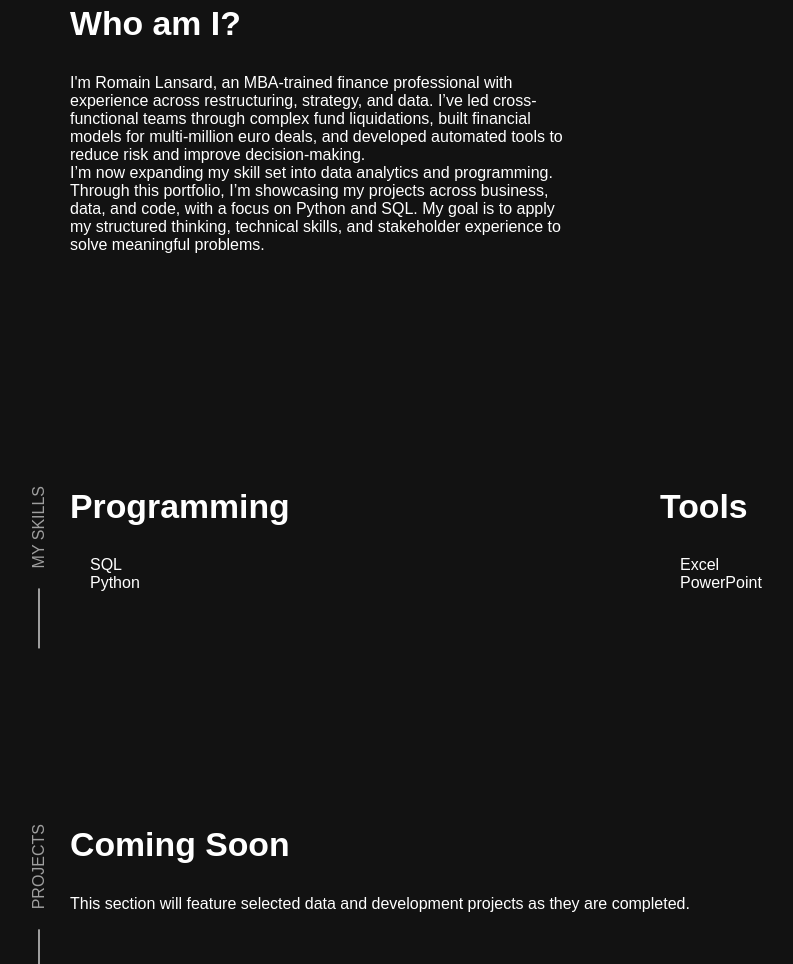
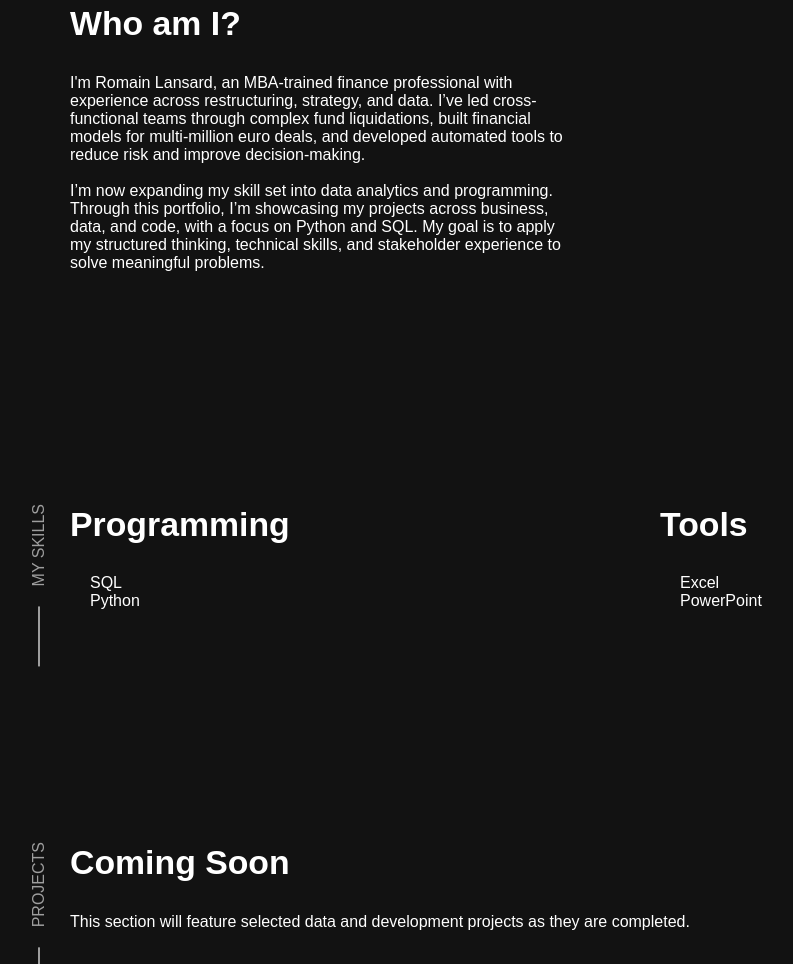
Before and after one commit to RomainLansard/RomainLansard.github.io, a plain HTML site: page index.html in a window 1280 px wide. Shown: the part 1029-1993 px from the top of the page, without its empty margins (45-838 px from the left). Drawn offline with Linux system fonts and the light colour scheme.

Commit message:
Added line breaker between the about summary

```diff
--- a/index.html
+++ b/index.html
@@ -55,10 +55,7 @@
           <p>
   I'm Romain Lansard, an MBA-trained finance professional with experience across restructuring, strategy, and data.
   I’ve led cross-functional teams through complex fund liquidations, built financial models for multi-million euro deals,
-            and developed automated tools to reduce risk and improve decision-making.
-          </p>
-          <p>
-
+  and developed automated tools to reduce risk and improve decision-making.<br><br>
   I’m now expanding my skill set into data analytics and programming. Through this portfolio, I’m showcasing my projects
   across business, data, and code, with a focus on Python and SQL. My goal is to apply my structured thinking,
   technical skills, and stakeholder experience to solve meaningful problems.
```
Lines whose indentation alone changed are shown as unchanged.
